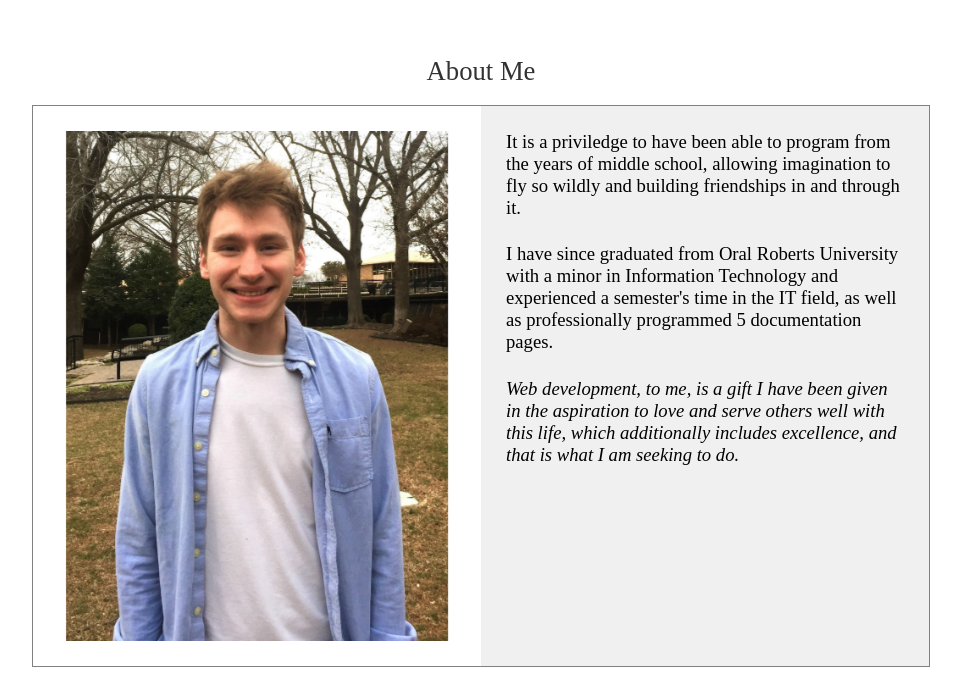
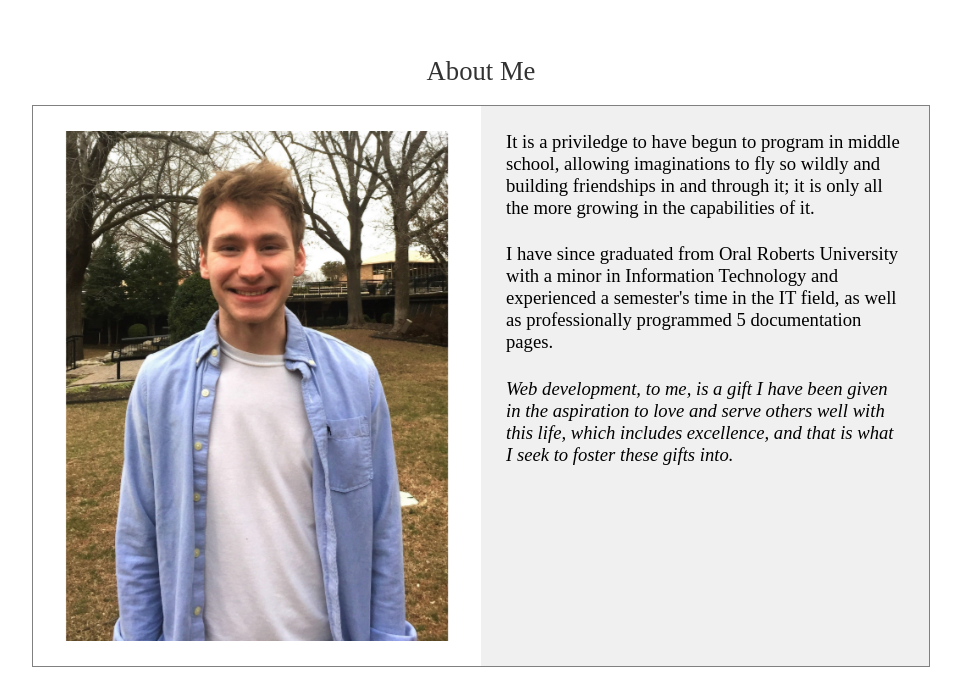
Before and after one commit to paulmeddaugh/Portfolio, a plain HTML site: page index.html in a window 1280 px wide. Shown: the part 946-1629 px from the top of the page, without its empty margins (159-1120 px from the left). Drawn offline with Linux system fonts and the light colour scheme.

Commit message:
Edited bioContent

```diff
--- a/index.html
+++ b/index.html
@@ -83,9 +83,10 @@
                 <div class="bioContent flexCenter">
                     <div class="text">
                         <p>
-                        It is a priviledge to have been able to program from the years of
-                        middle school, allowing imagination to fly so wildly and building friendships
-                        in and through it.
+                            It is a priviledge to have begun to program in middle school, allowing
+                            imaginations to fly so wildly and building friendships
+                            in and through it; it is only all the more growing in the capabilities of
+                            it.
                         </p>
 
                         <p>
@@ -96,8 +97,8 @@
 
                         <i>
                             Web development, to me, is a gift I have been given in the aspiration to love and
-                        serve others well with this life, which additionally includes excellence, and that is what I am
-                        seeking to do.
+                            serve others well with this life, which includes excellence, and that
+                            is what I seek to foster these gifts into.
                         </i>
                     </div>
                 </div>
```
Lines whose indentation alone changed are shown as unchanged.
